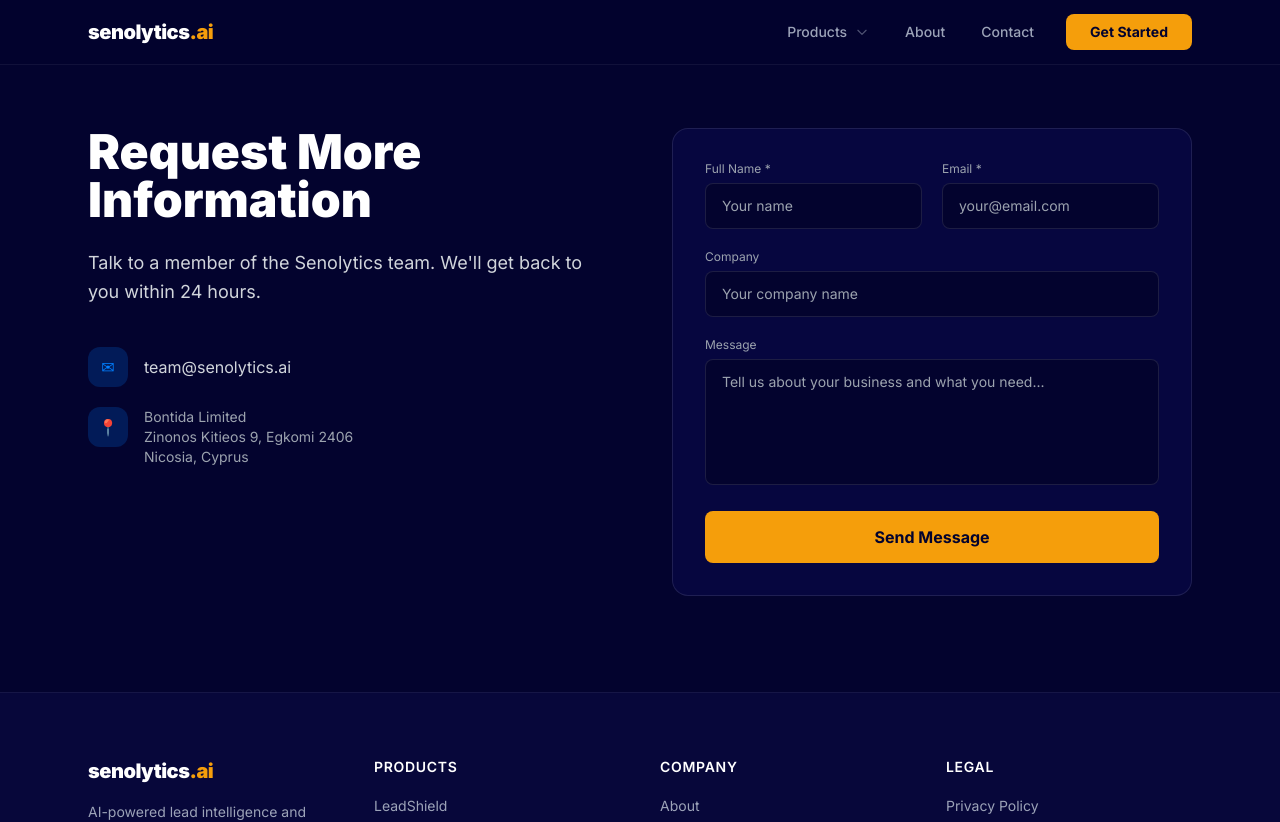
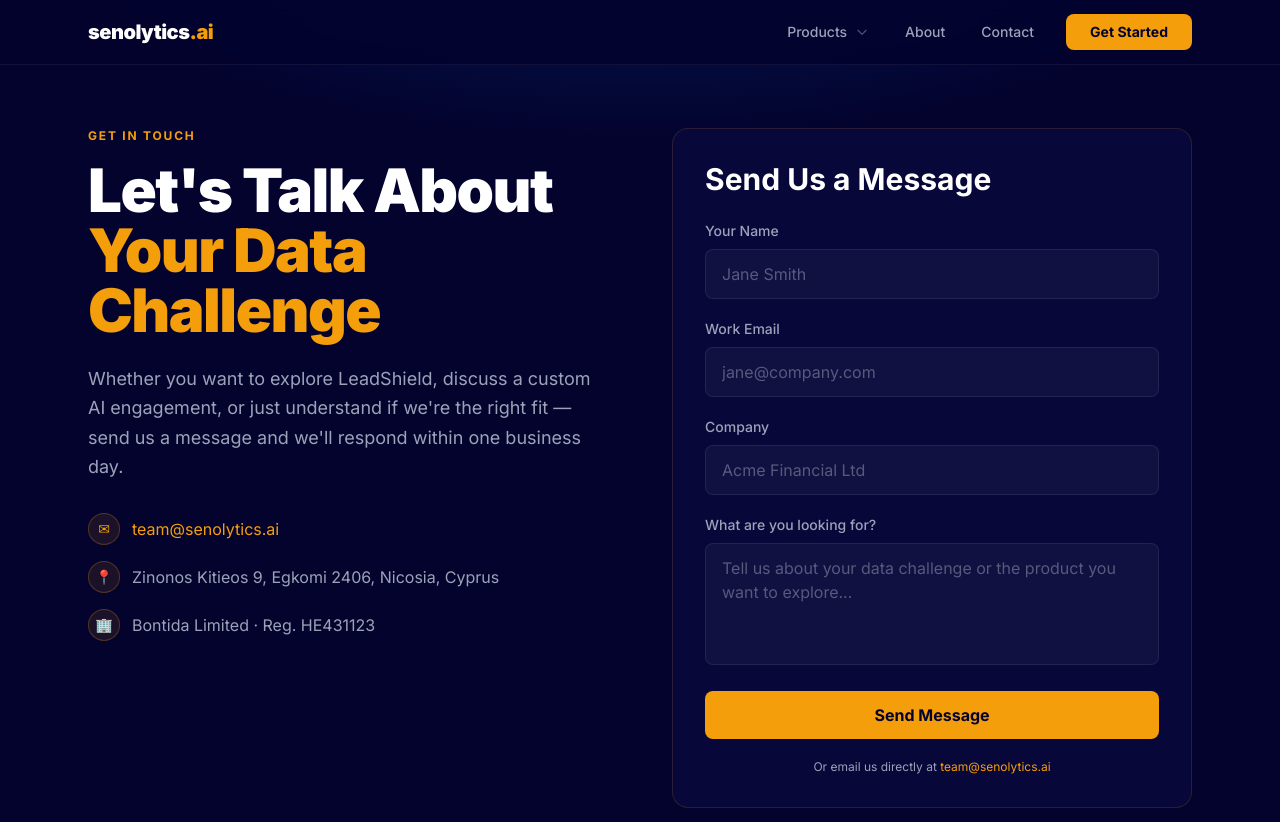
Before and after one commit to akermanai/senolytics-web, a Next.js app: page /contact in a window 1280 px wide. Shown: the top 822 px of the page. Built offline with nearby package versions, Linux system fonts and the light colour scheme.

Commit message:
design: contact page with amber accents and full layout

```diff
--- a/app/contact/page.tsx
+++ b/app/contact/page.tsx
@@ -1,81 +1,94 @@
-"use client";
-import { useState } from "react";
+import { Metadata } from "next";
+
+export const metadata: Metadata = {
+  title: "Contact — senolytics.ai",
+  description: "Get in touch with the Senolytics.ai team.",
+};
 
 export default function ContactPage() {
-  const [form, setForm] = useState({ name: "", email: "", company: "", message: "" });
-  const [sent, setSent] = useState(false);
-
-  function handleSubmit(e: React.FormEvent) {
-    e.preventDefault();
-    setSent(true);
-  }
-
   return (
     <>
-      <section className="bg-[#03032e] pt-32 pb-24">
-        <div className="max-w-6xl mx-auto px-6">
+      <section className="relative bg-[#03032e] pt-32 pb-28 overflow-hidden">
+        <div className="hero-glow absolute inset-0 pointer-events-none" />
+        <div className="max-w-6xl mx-auto px-6 relative">
           <div className="grid md:grid-cols-2 gap-16 items-start">
-            {/* Info */}
+            {/* Left */}
             <div>
-              <h1 className="text-5xl font-black text-white mb-6">Request More Information</h1>
-              <p className="text-gray-300 text-lg leading-relaxed mb-10">
-                Talk to a member of the Senolytics team. We&apos;ll get back to you within 24 hours.
+              <span className="label block mb-4">Get in Touch</span>
+              <h1 className="heading-xl mb-6">
+                Let&apos;s Talk About<br />
+                <span className="text-[#f59e0b]">Your Data Challenge</span>
+              </h1>
+              <p className="body-lg mb-8">
+                Whether you want to explore LeadShield, discuss a custom AI engagement, or
+                just understand if we&apos;re the right fit — send us a message and we&apos;ll
+                respond within one business day.
               </p>
-              <div className="space-y-5">
-                <div className="flex items-center gap-4">
-                  <div className="w-10 h-10 bg-[#027fff]/20 rounded-xl flex items-center justify-center text-[#027fff]">✉</div>
-                  <a href="mailto:team@senolytics.ai" className="text-gray-300 hover:text-[#027fff] transition-colors">team@senolytics.ai</a>
+              <div className="space-y-4 text-[#9ca3b8]">
+                <div className="flex items-center gap-3">
+                  <span className="w-8 h-8 rounded-full bg-[#f59e0b]/10 border border-[#f59e0b]/25 flex items-center justify-center text-[#f59e0b] text-sm">✉</span>
+                  <a href="mailto:team@senolytics.ai" className="text-[#f59e0b] hover:underline">team@senolytics.ai</a>
                 </div>
-                <div className="flex items-start gap-4">
-                  <div className="w-10 h-10 bg-[#027fff]/20 rounded-xl flex items-center justify-center text-[#027fff] shrink-0">📍</div>
-                  <div className="text-gray-400 text-sm">
-                    Bontida Limited<br />
-                    Zinonos Kitieos 9, Egkomi 2406<br />
-                    Nicosia, Cyprus
+                <div className="flex items-center gap-3">
+                  <span className="w-8 h-8 rounded-full bg-[#f59e0b]/10 border border-[#f59e0b]/25 flex items-center justify-center text-[#f59e0b] text-sm">📍</span>
+                  <span>Zinonos Kitieos 9, Egkomi 2406, Nicosia, Cyprus</span>
                 </div>
+                <div className="flex items-center gap-3">
+                  <span className="w-8 h-8 rounded-full bg-[#f59e0b]/10 border border-[#f59e0b]/25 flex items-center justify-center text-[#f59e0b] text-sm">🏢</span>
+                  <span>Bontida Limited · Reg. HE431123</span>
                 </div>
               </div>
             </div>
 
-            {/* Form */}
-            <div className="bg-[#06063f] border border-white/10 rounded-2xl p-8">
-              {sent ? (
-                <div className="text-center py-8">
-                  <div className="text-5xl mb-4">✓</div>
-                  <h2 className="text-2xl font-bold text-white mb-2">Message Sent!</h2>
-                  <p className="text-gray-400">Thank you for reaching out. We&apos;ll be in touch within 24 hours.</p>
-                </div>
-              ) : (
-                <form onSubmit={handleSubmit} className="space-y-5">
-                  <div className="grid sm:grid-cols-2 gap-5">
+            {/* Right — contact card */}
+            <div className="card-dark border border-[#f59e0b]/15">
+              <h2 className="heading-md mb-6">Send Us a Message</h2>
+              <div className="space-y-5">
                 <div>
-                      <label className="block text-xs text-gray-400 mb-1.5">Full Name *</label>
-                      <input required type="text" value={form.name} onChange={e => setForm({ ...form, name: e.target.value })}
-                        className="w-full bg-[#03032e] border border-white/10 rounded-lg px-4 py-3 text-white text-sm focus:outline-none focus:border-[#027fff]/50"
-                        placeholder="Your name" />
+                  <label className="text-[#9ca3b8] text-sm font-medium block mb-2">Your Name</label>
+                  <input
+                    type="text"
+                    className="w-full bg-white/[0.04] border border-white/[0.08] rounded-lg px-4 py-3 text-white placeholder-[#9ca3b8]/50 focus:outline-none focus:border-[#f59e0b]/50 transition-colors"
+                    placeholder="Jane Smith"
+                  />
                 </div>
                 <div>
-                      <label className="block text-xs text-gray-400 mb-1.5">Email *</label>
-                      <input required type="email" value={form.email} onChange={e => setForm({ ...form, email: e.target.value })}
-                        className="w-full bg-[#03032e] border border-white/10 rounded-lg px-4 py-3 text-white text-sm focus:outline-none focus:border-[#027fff]/50"
-                        placeholder="your@email.com" />
-                    </div>
+                  <label className="text-[#9ca3b8] text-sm font-medium block mb-2">Work Email</label>
+                  <input
+                    type="email"
+                    className="w-full bg-white/[0.04] border border-white/[0.08] rounded-lg px-4 py-3 text-white placeholder-[#9ca3b8]/50 focus:outline-none focus:border-[#f59e0b]/50 transition-colors"
+                    placeholder="jane@company.com"
+                  />
                 </div>
                 <div>
-                    <label className="block text-xs text-gray-400 mb-1.5">Company</label>
-                    <input type="text" value={form.company} onChange={e => setForm({ ...form, company: e.target.value })}
-                      className="w-full bg-[#03032e] border border-white/10 rounded-lg px-4 py-3 text-white text-sm focus:outline-none focus:border-[#027fff]/50"
-                      placeholder="Your company name" />
+                  <label className="text-[#9ca3b8] text-sm font-medium block mb-2">Company</label>
+                  <input
+                    type="text"
+                    className="w-full bg-white/[0.04] border border-white/[0.08] rounded-lg px-4 py-3 text-white placeholder-[#9ca3b8]/50 focus:outline-none focus:border-[#f59e0b]/50 transition-colors"
+                    placeholder="Acme Financial Ltd"
+                  />
                 </div>
                 <div>
-                    <label className="block text-xs text-gray-400 mb-1.5">Message</label>
-                    <textarea rows={5} value={form.message} onChange={e => setForm({ ...form, message: e.target.value })}
-                      className="w-full bg-[#03032e] border border-white/10 rounded-lg px-4 py-3 text-white text-sm focus:outline-none focus:border-[#027fff]/50 resize-none"
-                      placeholder="Tell us about your business and what you need..." />
+                  <label className="text-[#9ca3b8] text-sm font-medium block mb-2">What are you looking for?</label>
+                  <textarea
+                    rows={4}
+                    className="w-full bg-white/[0.04] border border-white/[0.08] rounded-lg px-4 py-3 text-white placeholder-[#9ca3b8]/50 focus:outline-none focus:border-[#f59e0b]/50 transition-colors resize-none"
+                    placeholder="Tell us about your data challenge or the product you want to explore..."
+                  />
                 </div>
-                  <button type="submit" className="w-full btn-primary justify-center py-3.5">Send Message</button>
-                </form>
-              )}
+                <a
+                  href="mailto:team@senolytics.ai"
+                  className="btn-primary w-full justify-center"
+                >
+                  Send Message
+                </a>
+                <p className="text-[#9ca3b8] text-xs text-center">
+                  Or email us directly at{" "}
+                  <a href="mailto:team@senolytics.ai" className="text-[#f59e0b] hover:underline">
+                    team@senolytics.ai
+                  </a>
+                </p>
+              </div>
             </div>
           </div>
         </div>
```
Lines whose indentation alone changed are shown as unchanged.
